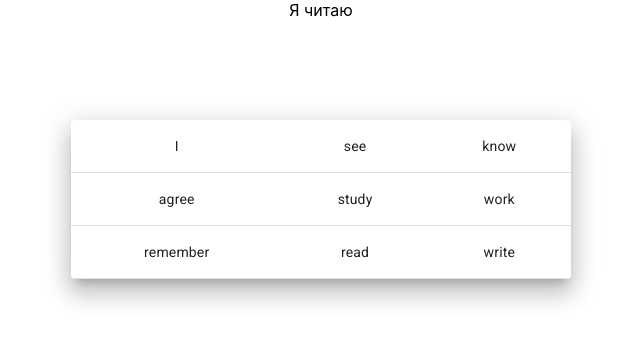
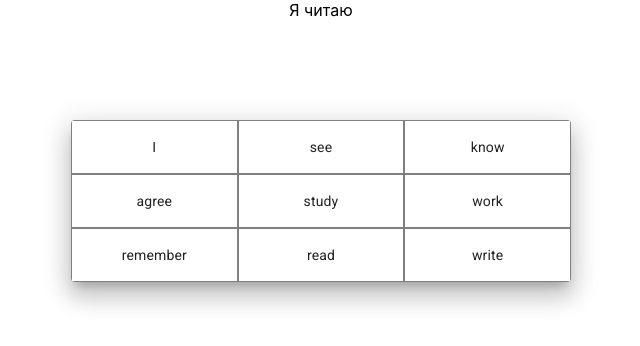
Before and after one commit to thedavidoff/english, a React (Create React App) app: page / in a window 1280 px wide. Shown: the top 346 px of the page, without its empty margins (319-959 px from the left). Built offline with nearby package versions, Linux system fonts and the light colour scheme.

Commit message:
Added some style

```diff
--- a/src/App.tsx
+++ b/src/App.tsx
@@ -31,11 +31,26 @@ const useStyles = makeStyles({
     flexDirection: "column",
     alignItems: "center",
   },
+  table: {
+    borderCollapse: "inherit",
+  },
   cell: {
+    width: "calc(100%/3)",
+    border: "1px solid #808080",
+    userSelect: "none",
     "&:hover": {
       color: "#fff",
       background: "grey",
       cursor: "pointer",
+    },
+  },
+  disabledCell: {
+    color: "#fff",
+    background: "#c5c5c5",
+    border: "1px solid #c5c5c5",
+    "&:hover": {
+      background: "#c5c5c5",
+      cursor: "inherit"
     },
   },
 });
@@ -56,7 +71,7 @@ const App: React.FC = () => {
     ["Я читаю", "I read"],
     ["Я пишу", "I write"],
   ];
-  let answerOptions = useMemo(
+  let possibleAnswers = useMemo(
     () => [
       [
         "I",
@@ -160,11 +175,14 @@ const App: React.FC = () => {
     ],
     []
   );
-  const [randomNumber, setRandomNumber] = useState<number>(Math.floor(Math.random() * sentences.length));
+  const [randomNumber, setRandomNumber] = useState<number>(
+    Math.floor(Math.random() * sentences.length)
+  );
 
   useEffect(() => {
-    if (status !== null) answerOptions[randomNumber] = shuffle(answerOptions[randomNumber]);
-  }, [status, answerOptions, randomNumber]);
+    if (status !== null)
+      possibleAnswers[randomNumber] = shuffle(possibleAnswers[randomNumber]);
+  }, [status, possibleAnswers, randomNumber]);
 
   const next = (): void => {
     setResult([]);
@@ -174,21 +192,23 @@ const App: React.FC = () => {
 
   const handleClick = (e: React.MouseEvent<HTMLTableCellElement>): void => {
     let innerText: string = e.currentTarget.innerText;
+    let classList: DOMTokenList = e.currentTarget.classList;
+    let classListValue = classList.value;
+    let rightAnswer = sentences[randomNumber][1];
+    if (status !== null || classListValue.indexOf("disabledCell") !== -1) return;
     setResult([...result, innerText]);
-    if (sentences[randomNumber][1] === [...result, innerText].join(" ")) {
+    if (rightAnswer === [...result, innerText].join(" ")) {
       setStatus(true);
-      setTimeout(() => next(),1000);
+      setTimeout(() => next(), 1000);
       return;
     }
-    if (
-      sentences[randomNumber][1].split(" ").length ===
-      [...result, innerText].length
-    ) {
+    if (rightAnswer.split(" ").length === [...result, innerText].length) {
       setStatus(false);
     }
   };
   const handleDelete = (): void => {
     setResult([...result.slice(0, -1)]);
+    setStatus(null);
   };
 
   return (
@@ -200,45 +220,39 @@ const App: React.FC = () => {
         elevation={15}
         style={{ maxWidth: 500 }}
       >
-        <Table>
+        <Table className={classes.table}>
           <TableBody>
             <TableRow>
-              {(answerOptions[randomNumber])
-                .slice(0, 3)
-                .map((option) => (
+              {possibleAnswers[randomNumber].slice(0, 3).map((option) => (
                 <TableCell
+                  key={option}
                   align="center"
-                    className={classes.cell}
+                  className={`${classes.cell} ${result.includes(option) ? classes.disabledCell : ''}`}
                   onClick={handleClick}
-                    key={option}
                 >
                   {option}
                 </TableCell>
               ))}
             </TableRow>
             <TableRow>
-              {(answerOptions[randomNumber])
-                .slice(3, 6)
-                .map((option) => (
+              {possibleAnswers[randomNumber].slice(3, 6).map((option) => (
                 <TableCell
+                  key={option}
                   align="center"
-                    className={classes.cell}
+                  className={`${classes.cell} ${result.includes(option) ? classes.disabledCell : ''}`}
                   onClick={handleClick}
-                    key={option}
                 >
                   {option}
                 </TableCell>
               ))}
             </TableRow>
             <TableRow>
-              {(answerOptions[randomNumber])
-                .slice(6, 9)
-                .map((option) => (
+              {possibleAnswers[randomNumber].slice(6, 9).map((option) => (
                 <TableCell
+                  key={option}
                   align="center"
-                    className={classes.cell}
+                  className={`${classes.cell} ${result.includes(option) ? classes.disabledCell : ''}`}
                   onClick={handleClick}
-                    key={option}
                 >
                   {option}
                 </TableCell>
@@ -250,7 +264,7 @@ const App: React.FC = () => {
       {result.length ? (
         <div onClick={handleDelete}>
           Удалить
-          <Result status={status} />
+          <Result status={status} rightAnswer={sentences[randomNumber][1]} />
         </div>
       ) : null}
     </Container>
--- a/src/Result.tsx
+++ b/src/Result.tsx
@@ -2,10 +2,21 @@ import React from "react";
 
 type ResultType = {
   status: boolean | null;
+  rightAnswer: string;
 };
 
-const Result = ({ status }: ResultType) => {
-  return <div>{status && "Right"}{status === false && "Wrong"}</div>;
+const Result = ({ status, rightAnswer }: ResultType) => {
+  return (
+    <>
+      <div>{status && "Right"}</div>
+      {status === false ? (
+        <>
+          <div>Правильный ответ:</div>
+          <div>{rightAnswer}</div>
+        </>
+      ) : null}
+    </>
+  );
 };
 
 export default Result;
```
Also changed, not shown: 1 other file (tests, documents, lock files or other folders). Lines whose indentation alone changed are shown as unchanged.
